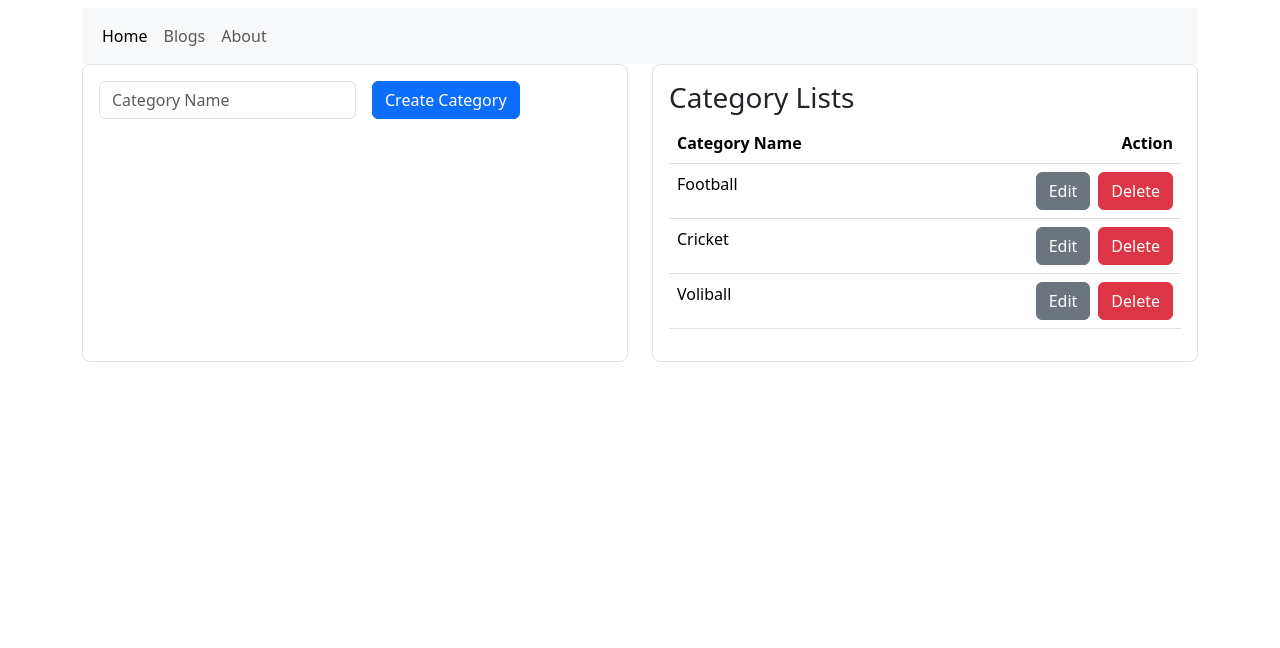
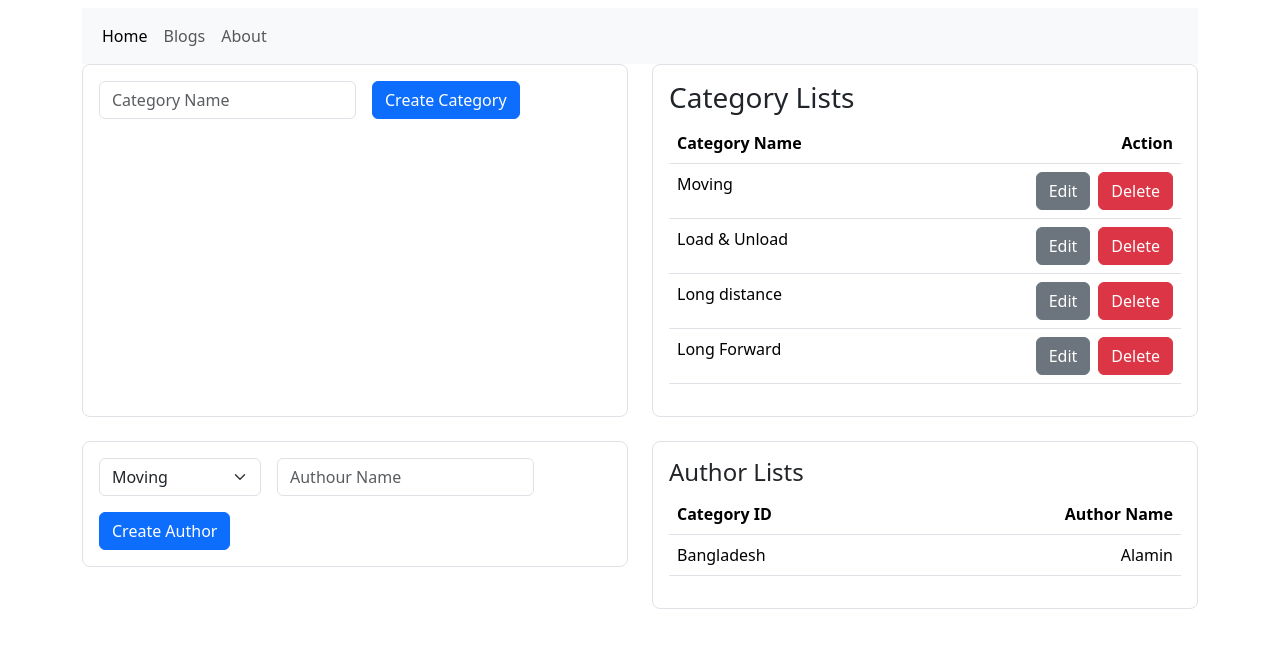
Before and after one commit to alamin24nava/60-days-of-code-challenge, a React (Vite) app: page / in a window 1280 px wide. Shown: the top 648 px of the page. Built offline with nearby package versions, Linux system fonts and the light colour scheme; data requests are answered from the project's data file.

Commit message:
data fetched

```diff
--- a/db.json
+++ b/db.json
@@ -1,8 +1,10 @@
 {
     "catagories":[
-        {"id":1, "title":"Football" },
-        {"id":2, "title":"Cricket" },
-        {"id":3, "title":"Voliball" }
+        {"id":1, "title":"Moving" },
+        {"id":2, "title":"Load & Unload" },
+        {"id":3, "title":"Long distance" },
+        {"id":4, "title":"Long Forward" }
+
     ],
 
     "authors":[
--- /dev/null
+++ b/src/components/Authors.jsx
@@ -0,0 +1,55 @@
+import { useSelector } from "react-redux"
+import { fetchCatagories } from "../features/catagories/catagoriesSlice"
+const Authors = ()=>{
+    const {catagories} = useSelector((state)=> state.catagories)
+    console.log(catagories)
+    return(
+        <>
+        <div className="col-6">
+             <div className="border rounded-3 p-3">
+                <form className="row g-3">
+                    <div className="col-auto">
+                        <select className="form-select">
+                            {
+                                catagories.map((item)=>
+                                    <option key={item.id} value="1">{item.title}</option>
+                                )
+                            }
+                        </select>
+                    </div>
+                    <div className="col-auto">
+                        <input type="text" className="form-control" id="inputPassword2" placeholder="Authour Name"/>
+                    </div>
+                    <div className="col-auto">
+                        <button type="submit" className="btn btn-primary">Create Author</button>
+                    </div>
+                </form>
+            </div>
+        </div>
+        <div className="col-6">
+            <div className="border rounded-3 p-3">
+                <h4>Author Lists</h4>
+                <table className="table">
+                    <thead>
+                        <tr>
+                            <th scope="col">Category ID</th>
+                            <th className="text-end">Author Name</th>
+                        </tr>
+                    </thead>
+                    <tbody>
+                        <tr>
+                            <td>Bangladesh</td>
+                            <td>
+                                <div className="d-flex gap-2 justify-content-end">
+                                    <span>Alamin</span>
+                                </div>
+                            </td>
+                        </tr>
+                    </tbody>
+                </table>
+            </div>
+        </div>
+        </>
+    )
+}
+export default Authors
--- a/src/components/Catagories.jsx
+++ b/src/components/Catagories.jsx
@@ -2,6 +2,7 @@ import { useDispatch, useSelector } from "react-redux"
 import { useEffect, useState } from "react"
 import { fetchCatagories } from "../features/catagories/catagoriesSlice"
 const Catagories =()=>{
+    const dispatch = useDispatch()
     const [catagoryName, setCatagoryName] = useState('')
     const handleChange = (e)=>{
         setCatagoryName(e.target.value)
@@ -11,9 +12,10 @@ const Catagories =()=>{
         if(catagoryName.trim() === ''){
             return alert('Please Provider Catagory Name')
         }
+        dispatch()
     }
     console.log(catagoryName)
-    const dispatch = useDispatch()
+
     const {catagories, isLoading, isError} = useSelector((state)=> state.catagories)
     useEffect(()=>{
         dispatch(fetchCatagories())
@@ -36,6 +38,17 @@ const Catagories =()=>{
             <div className="col-6">
                 <div className="border rounded-3 p-3">
                     <h3>Category Lists</h3>
+                    {
+                        isLoading && !isError ? <div>
+                            <p className="placeholder-glow">
+                            <span className="placeholder col-12"></span>
+                            </p>
+
+                            <p className="placeholder-wave">
+                            <span className="placeholder col-12"></span>
+                            </p>
+                        </div>:
+
                         <table className="table">
                             <thead>
                                 <tr>
@@ -56,10 +69,11 @@ const Catagories =()=>{
                                                 </div>
                                             </td>
                                         </tr>
-                                ): null
+                                    ): <div className="text-danger">Data Not Found !</div>
                                 }
                             </tbody>
                         </table>
+                    }
                 </div>
             </div>
         </>
--- a/src/pages/Home.jsx
+++ b/src/pages/Home.jsx
@@ -1,11 +1,11 @@
+import Authors from "../components/Authors"
 import Catagories from "../components/Catagories"
-// import CreateAthour from "../components/CreateAthour"
-// import AuthorLists from "../components/AuthorLists"
 const Home =()=>{
     return(
         <>
             <div className="row g-4">
                 <Catagories/>
+                <Authors/>
             </div>
         </>
     )
```
Lines whose indentation alone changed are shown as unchanged.
